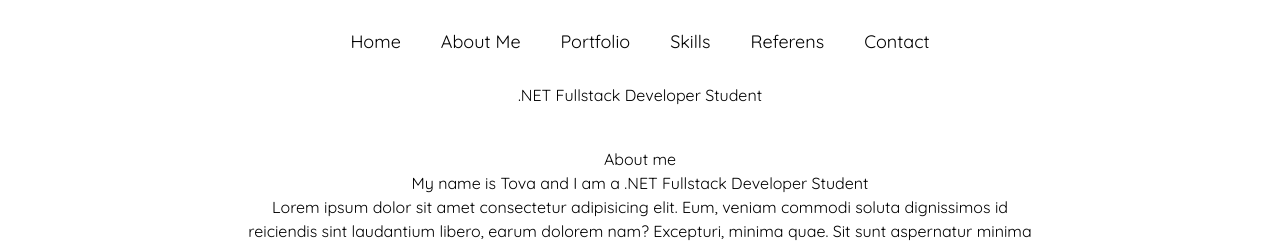
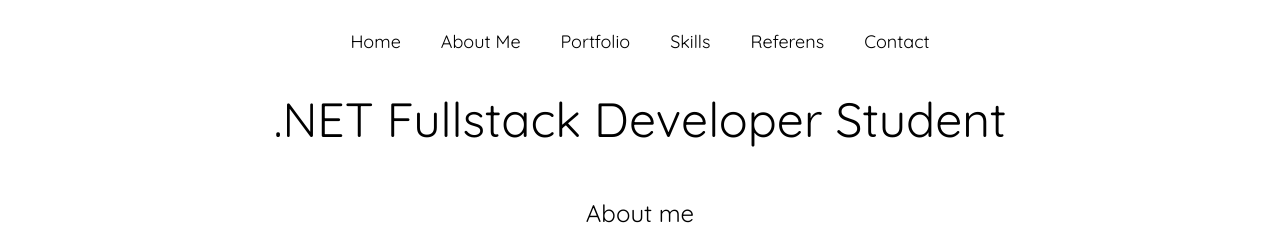
Before and after one commit to tovdal/Webportfolio, a plain HTML site: page index.html in a window 1280 px wide. Shown: the top 244 px of the page. Drawn offline with nearby package versions, Linux system fonts and the light colour scheme.

Commit message:
Add h1 and h2 font-size

```diff
--- a/Style-Sheet.css
+++ b/Style-Sheet.css
@@ -1,11 +1,12 @@
-@import url('https://fonts.googleapis.com/css2?family=Quicksand&display=swap');
+@import url("https://fonts.googleapis.com/css2?family=Quicksand&display=swap");
 
 * {
   box-sizing: border-box; /* Include padding and border in the element's total width and height */
   /*outline: 1px solid red;  /* Visar ramar för alla element */
 }
 
-html, body {
+html,
+body {
   margin: 0;
   padding: 0;
   width: 100%; /* Ensure the body does not exceed the viewport width */
@@ -17,14 +18,19 @@
 }
 
 header h1 {
+  font-size: 3rem;
+  margin-bottom: 0.5rem;
+  text-align: center;
+}
+header h2 {
+  font-size: 2rem;
   margin-bottom: 0.5rem;
   text-align: center;
 }
 
-/* Container */
-.container {
-    width: 80%;
-    margin: 0 auto;
+.about h2 {
+  font-size: 1.5rem;
+  margin-bottom: 1rem;
 }
 
 /* Navigation Styling */
@@ -59,6 +65,12 @@
   color: gray;
 }
 
+/* Container */
+.container {
+  width: 80%;
+  margin: 0 auto;
+}
+
 /* About Section */
 .about {
   display: flex;
@@ -76,10 +88,7 @@
   justify-content: center;
   gap: 1.25rem;
   padding-top: 1em;
-
-
 }
-
 
 /* Portfolio Section */
 .portfolio-container {
```
Lines whose indentation alone changed are shown as unchanged.
